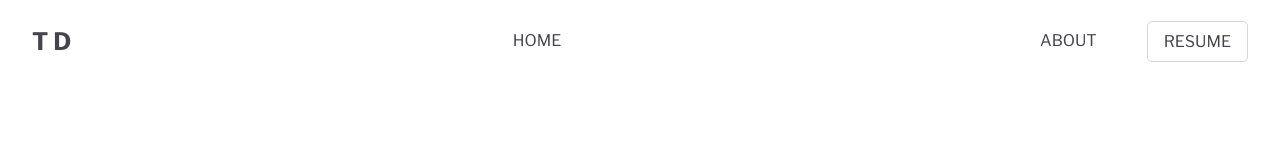
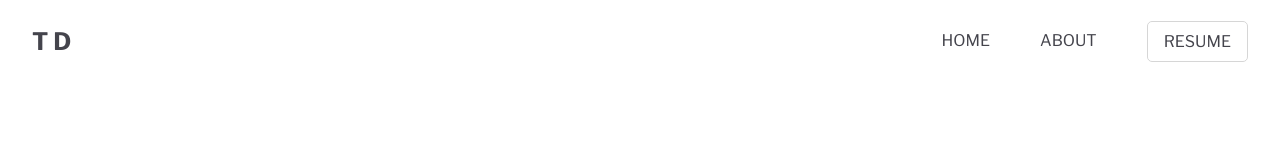
Before and after one commit to Tsedhondup/Portfolio, a React (Create React App) app: page / in a window 1280 px wide. Shown: the top 160 px of the page. Built offline with nearby package versions, Linux system fonts and the light colour scheme.

Commit message:
code refactored in NonAnimatedPageLinks component

```diff
--- a/src/Components/Header/NonAnimatedPageLinks/NonAnimatedPageLinks.js
+++ b/src/Components/Header/NonAnimatedPageLinks/NonAnimatedPageLinks.js
@@ -5,15 +5,9 @@ const NonAnimatedPageLinks = (props) => {
   return (
     <div className={`navigation-pages ${props.navPageClass}`}>
       <div className="navigation-pages__link-container">
-        <h2
-
-          className="navigation-pages__link-container--author-name"
-        >
+        <h2 className="navigation-pages__link-container--author-name">
           Tsering Dhondup
         </h2>
-        <div
-
-        >
         <Link
           to="/"
           className="navigation-pages__link-container--home"
@@ -21,10 +15,6 @@ const NonAnimatedPageLinks = (props) => {
         >
           Home
         </Link>
-        </div>
-        <div
-
-        >
         <Link
           to="/About"
           className="navigation-pages__link-container--about"
@@ -32,20 +22,15 @@ const NonAnimatedPageLinks = (props) => {
         >
           About
         </Link>
-        </div>
 
         <a
-
           href="https://www.linkedin.com/in/tsering-dhondup-078084161/"
           className="navigation-pages__link-container--resume"
         >
           Resume
         </a>
       </div>
-      <div
-
-        className="navigation-pages__hide-button-container"
-      >
+      <div className="navigation-pages__hide-button-container">
         <FontAwesomeIcon
           className="navigation-pages__hide-button-container--button"
           icon={faTimes}
```
Lines whose indentation alone changed are shown as unchanged.
